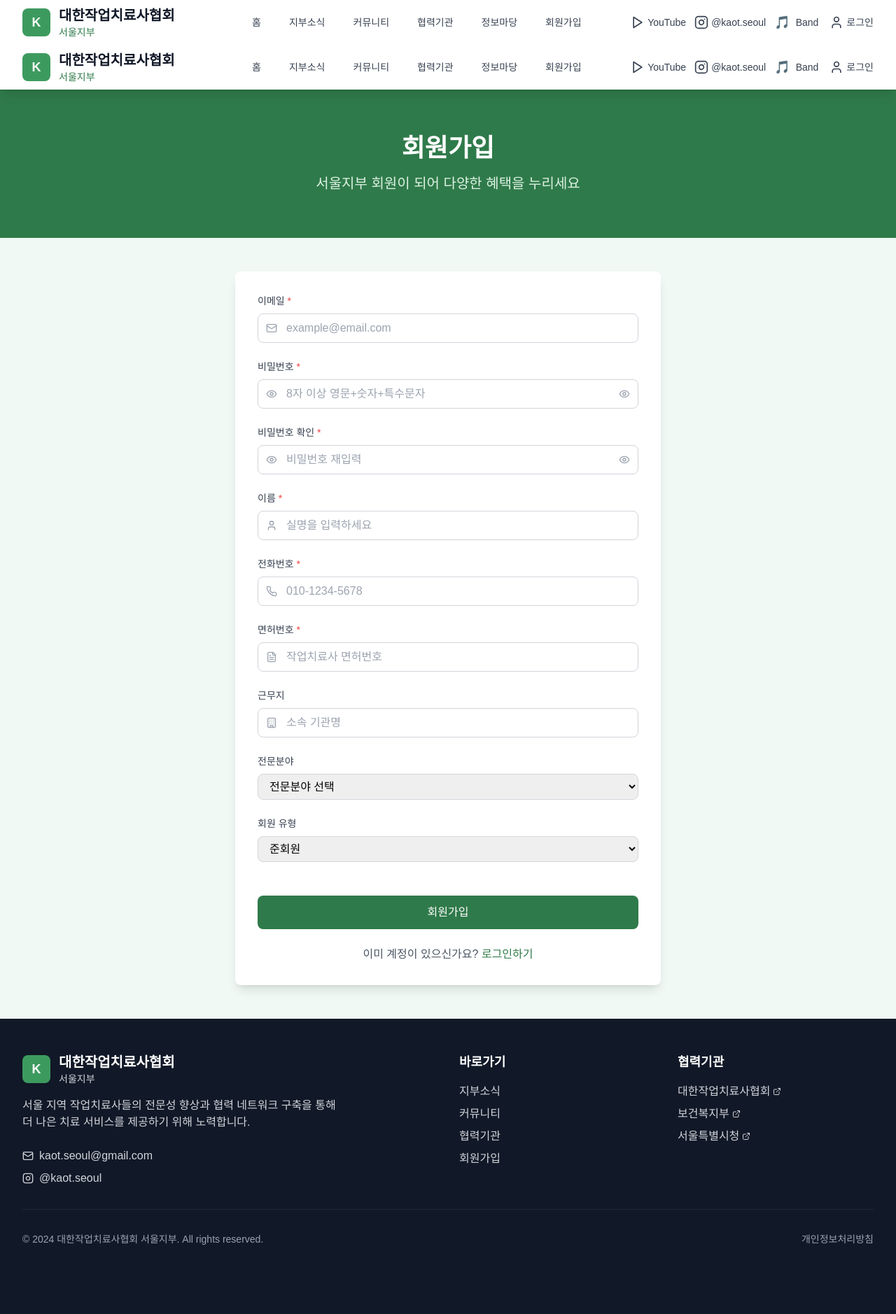
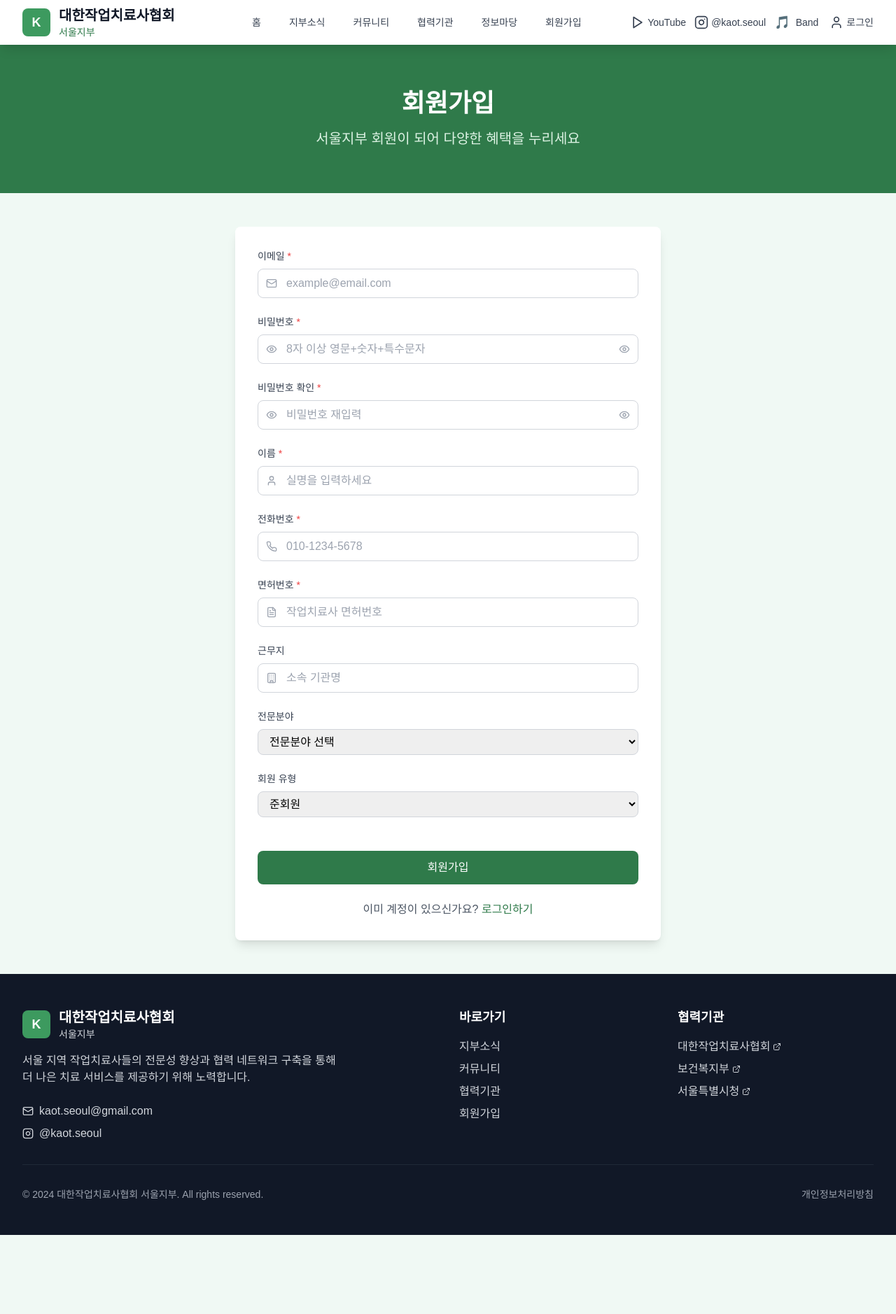
Before and after one commit to hamhyeonggwang/kaot.seoul, a Next.js app: page /join in a window 1280 px wide. Shown: the top 1878 px of the page at 70% size. After the commit the page ends 1765 px from the top, so only its background shows below. Built offline with nearby package versions, Linux system fonts and the light colour scheme.

Commit message:
fix: 회원가입 페이지 네비게이션과 푸터 중복 제거

```diff
--- a/app/join/page.tsx
+++ b/app/join/page.tsx
@@ -2,8 +2,7 @@
 
 import { useState } from 'react'
 import { useRouter } from 'next/navigation'
-import Navigation from '@/components/Navigation'
-import Footer from '@/components/Footer'
+
 import Link from 'next/link'
 import { User, Mail, Phone, FileText, Building, Award, Eye, EyeOff, Check, X } from 'lucide-react'
 
@@ -133,8 +132,7 @@ export default function JoinPage() {
 
   if (success) {
     return (
-      <main>
-        <Navigation />
+      <>
         <div className="flex items-center justify-center min-h-screen bg-gray-50">
           <div className="bg-white rounded-lg shadow-lg p-8 max-w-md w-full text-center">
             <div className="w-16 h-16 bg-green-100 rounded-full flex items-center justify-center mx-auto mb-4">
@@ -152,14 +150,12 @@ export default function JoinPage() {
             </Link>
           </div>
         </div>
-      </main>
+      </>
     )
   }
 
   return (
-    <main>
-      <Navigation />
-
+    <>
       {/* Header */}
       <section className="bg-kaot-green-600 py-16">
         <div className="max-w-7xl mx-auto px-4 sm:px-6 lg:px-8 text-center">
@@ -372,8 +368,6 @@ export default function JoinPage() {
           </form>
         </div>
       </div>
-
-      <Footer />
-    </main>
+    </>
   )
 }
```
